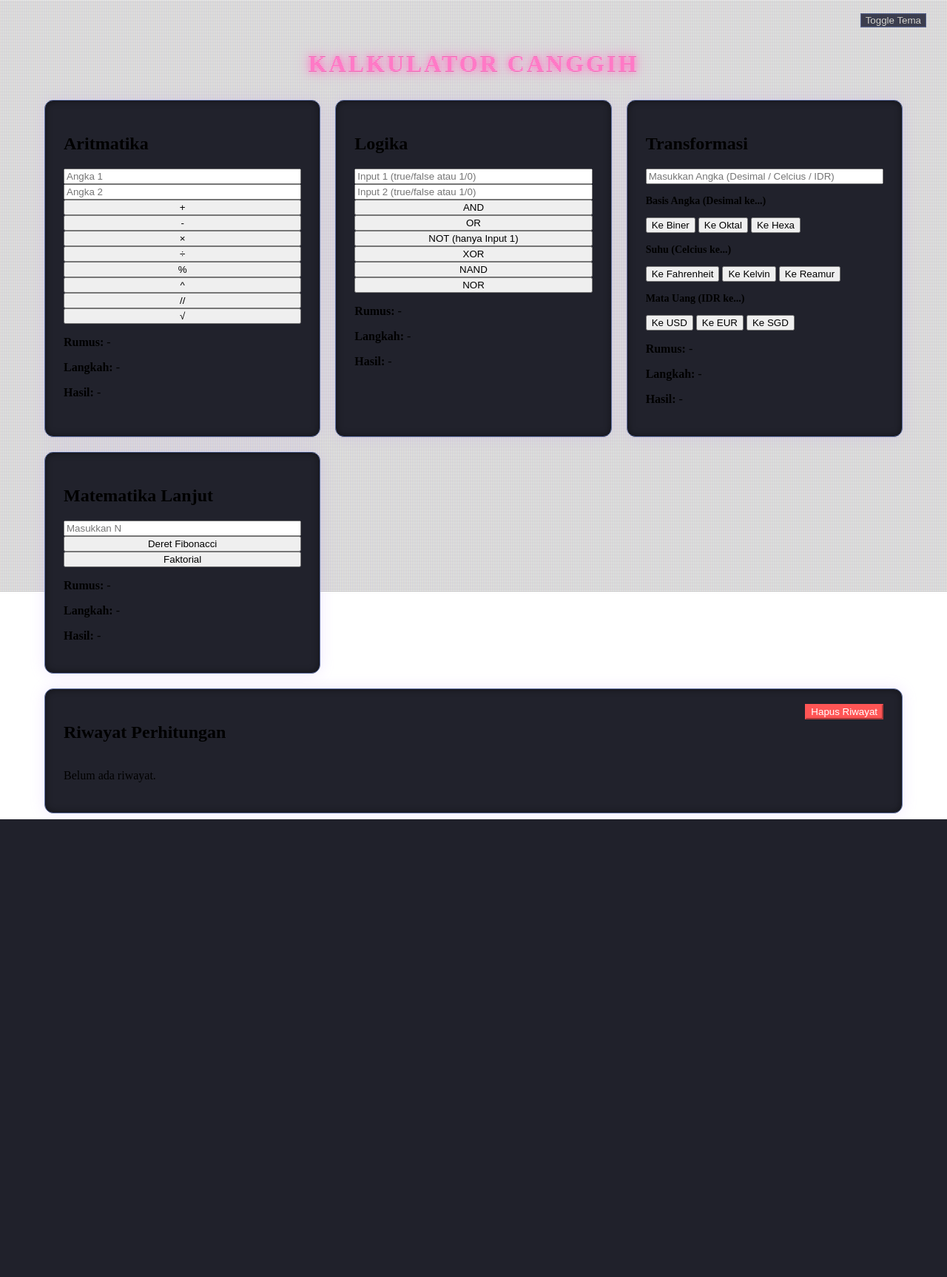
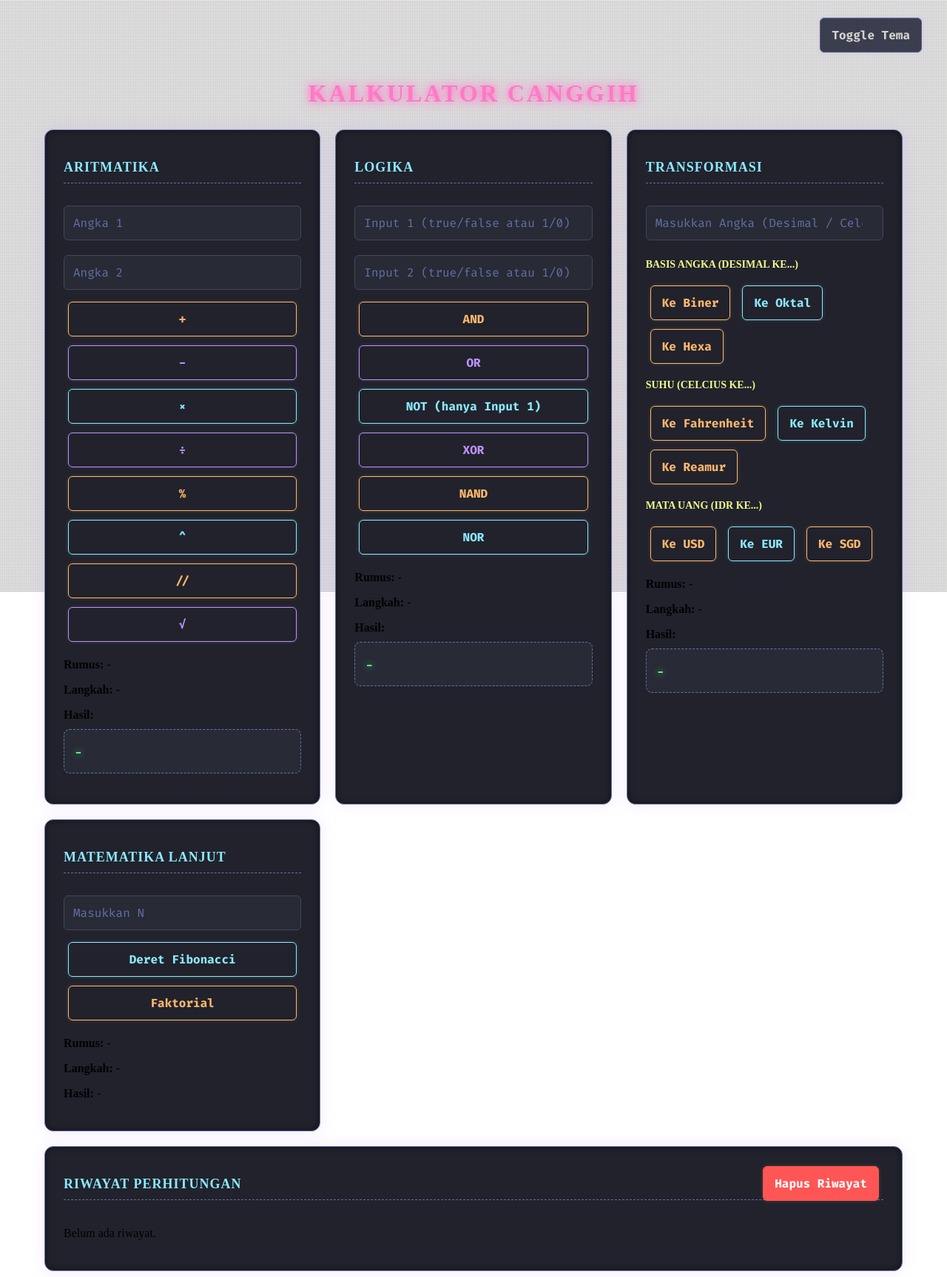
Before and after one commit to ihyamiftahurrohman/PROJECT_KALKULATOR1, a Python web app: template templates/index.html in a window 1280 px wide. Shown: the whole page at 74% size. Before the commit the page ends 1108 px from the top, so only its background shows below. Run offline with Jinja, Linux system fonts and the light colour scheme; the template is opened without the code that fills it, so the values that code supplies are empty.

Commit message:
Menambahkan hover effect pada card

```diff
--- a/static/css/style.css
+++ b/static/css/style.css
@@ -65,3 +65,116 @@ h1 {
     display: flex;
     flex-direction: column;
 }
+
+.card:hover {
+    box-shadow: 0 0 30px rgba(189, 147, 249, 0.4), inset 0 0 15px rgba(0,0,0,0.7);
+}
+
+.card h2 {
+    color: #8be9fd; /* Dracula Cyan */
+    border-bottom: 1px dashed #6272a4;
+    padding-bottom: 10px;
+    margin-bottom: 20px;
+    text-transform: uppercase;
+    font-size: 18px;
+    letter-spacing: 1px;
+}
+
+input, select {
+    width: 100%;
+    padding: 12px;
+    margin: 10px 0;
+    background: #282a36;
+    color: #50fa7b; /* Dracula Green */
+    border: 1px solid #44475a;
+    border-radius: 6px;
+    outline: none;
+    font-family: 'Fira Code', monospace;
+    font-size: 16px;
+    transition: 0.3s;
+}
+
+input:focus, select:focus {
+    border-color: #ff79c6;
+    box-shadow: 0 0 8px rgba(255, 121, 198, 0.5);
+}
+
+input::placeholder {
+    color: #6272a4;
+}
+
+button {
+    padding: 12px 15px;
+    margin: 6px;
+    border: 1px solid #bd93f9;
+    border-radius: 6px;
+    cursor: pointer;
+    background: transparent;
+    color: #bd93f9; /* Dracula Purple */
+    font-weight: bold;
+    font-family: 'Fira Code', monospace;
+    font-size: 16px;
+    transition: 0.3s;
+    box-shadow: 0 0 5px rgba(189, 147, 249, 0.2);
+}
+
+button:hover {
+    background: #bd93f9;
+    color: #282a36;
+    box-shadow: 0 0 15px #bd93f9;
+    transform: translateY(-2px);
+}
+
+button:active {
+    transform: translateY(1px);
+}
+
+/* Button color variations for hacker feel */
+button:nth-child(even) {
+    border-color: #ffb86c;
+    color: #ffb86c;
+    box-shadow: 0 0 5px rgba(255, 184, 108, 0.2);
+}
+
+button:nth-child(even):hover {
+    background: #ffb86c;
+    color: #282a36;
+    box-shadow: 0 0 15px #ffb86c;
+}
+
+button:nth-child(3n) {
+    border-color: #8be9fd;
+    color: #8be9fd;
+    box-shadow: 0 0 5px rgba(139, 233, 253, 0.2);
+}
+
+button:nth-child(3n):hover {
+    background: #8be9fd;
+    color: #282a36;
+    box-shadow: 0 0 15px #8be9fd;
+}
+
+h3 {
+    color: #f1fa8c; /* Dracula Yellow */
+    margin-top: 25px;
+    font-size: 16px;
+    text-transform: uppercase;
+}
+
+#hasil,
+#hasilLogika,
+#hasilTransformasi {
+    font-size: 24px;
+    font-weight: bold;
+    margin-top: 10px;
+    color: #50fa7b; /* Dracula Green */
+    text-shadow: 0 0 10px #50fa7b;
+    padding: 15px;
+    background: #282a36;
+    border: 1px dashed #6272a4;
+    border-radius: 8px;
+    word-break: break-all;
+    min-height: 60px;
+    display: flex;
+    align-items: center;
+}
```
